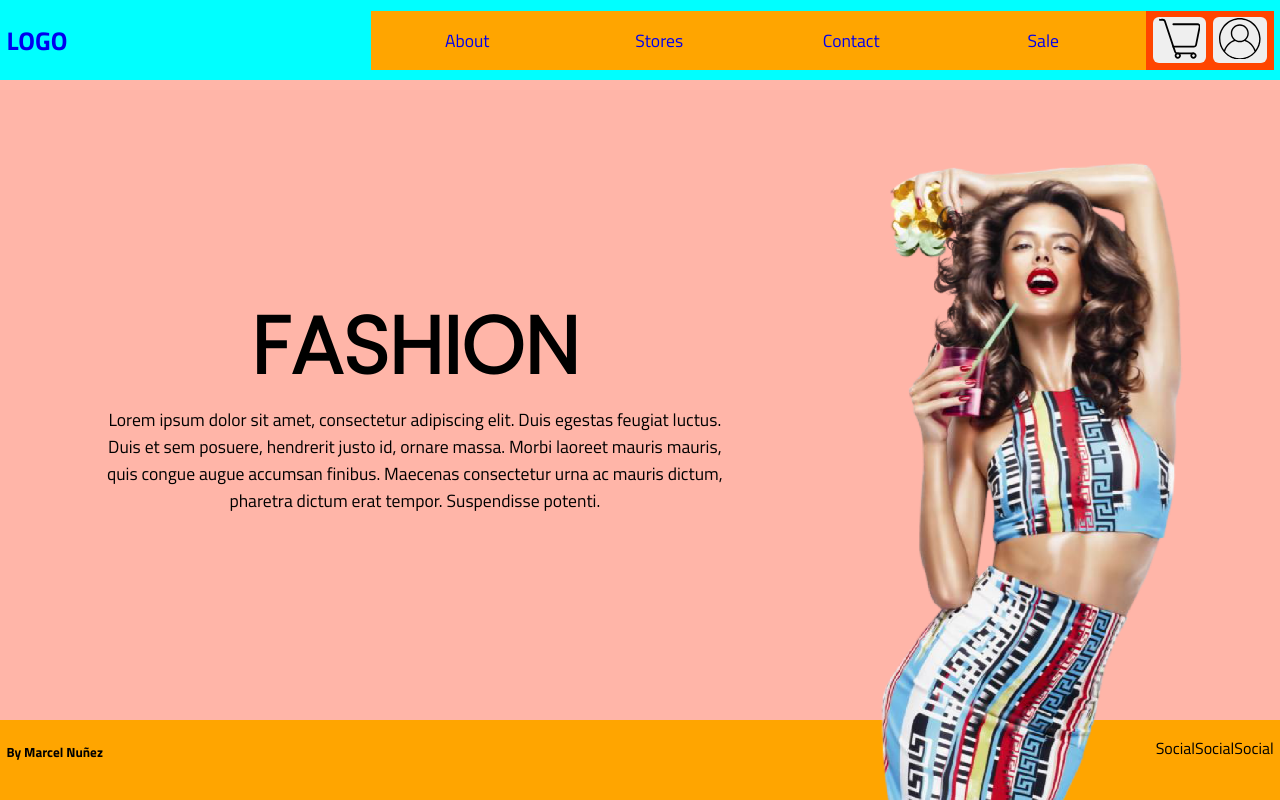
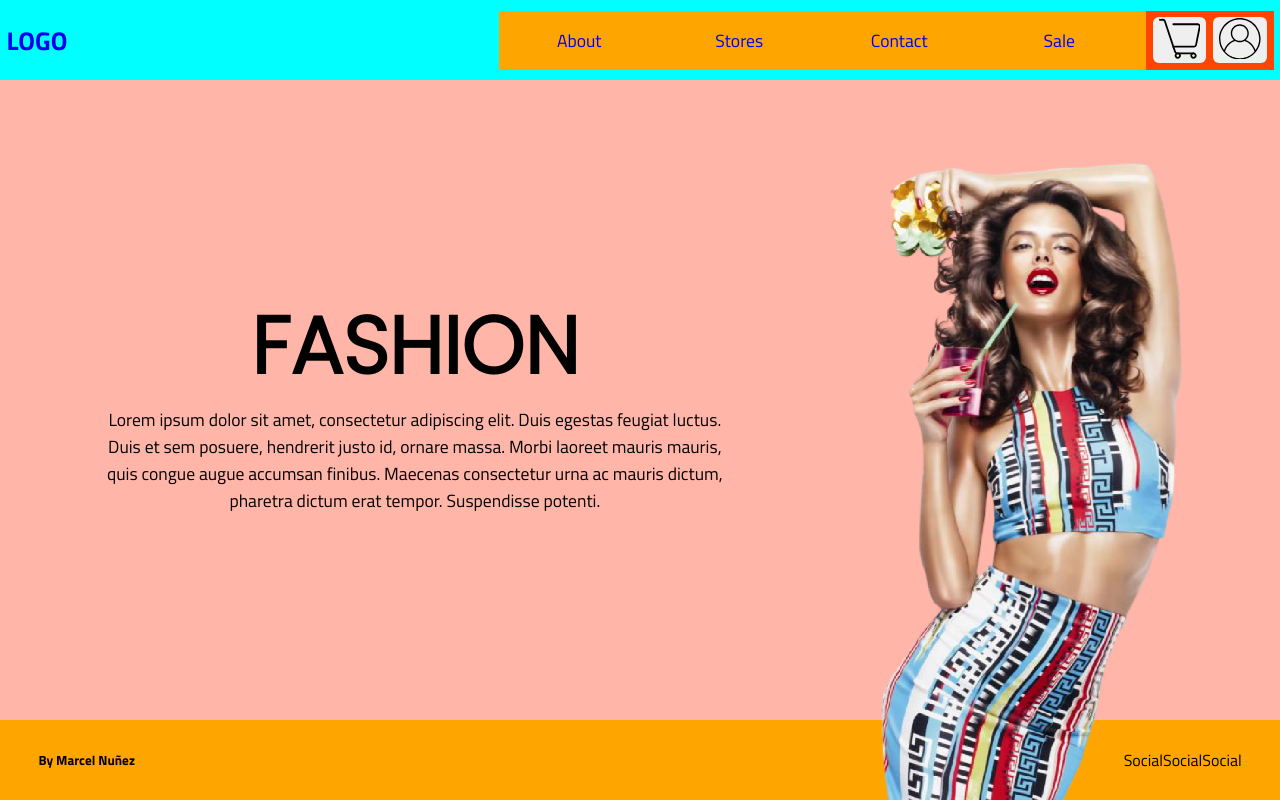
Before and after one commit to MarcelNDG/fashion-for-portfolio, a React (Create React App) app: page / in a window 1280 px wide. Built offline with nearby package versions, Linux system fonts and the light colour scheme.

Commit message:
Footer Align

```diff
--- a/src/App.css
+++ b/src/App.css
@@ -55,6 +55,14 @@ footer{
   background-color: orange;
   min-height: 4rem;
   height: 10vh;
+  padding: 0 1rem;
+}
+
+.footerWrap{
+  height: 100%;
+}
+.footerWrap .myName, .footerWrap .socialIcons{
+  align-self: center;
 }
 
 /* --- HEADER styling --- */
@@ -278,6 +286,8 @@ z-index: 2;
     grid-template-columns: 1fr 1fr 1fr 1fr;
     justify-content: space-evenly;
     width: 60vw;
+    max-width: 40rem;
+
   }
   .mobileBtnWrap{
     display: none;
@@ -317,6 +327,11 @@ z-index: 2;
     grid-template-columns: 1.7fr 1fr;
     padding: 0 6rem;
     z-index: 1;
+  }
+
+  /* Footer */
+  footer{
+    padding: 0 2rem;
   }
 }
 
```
